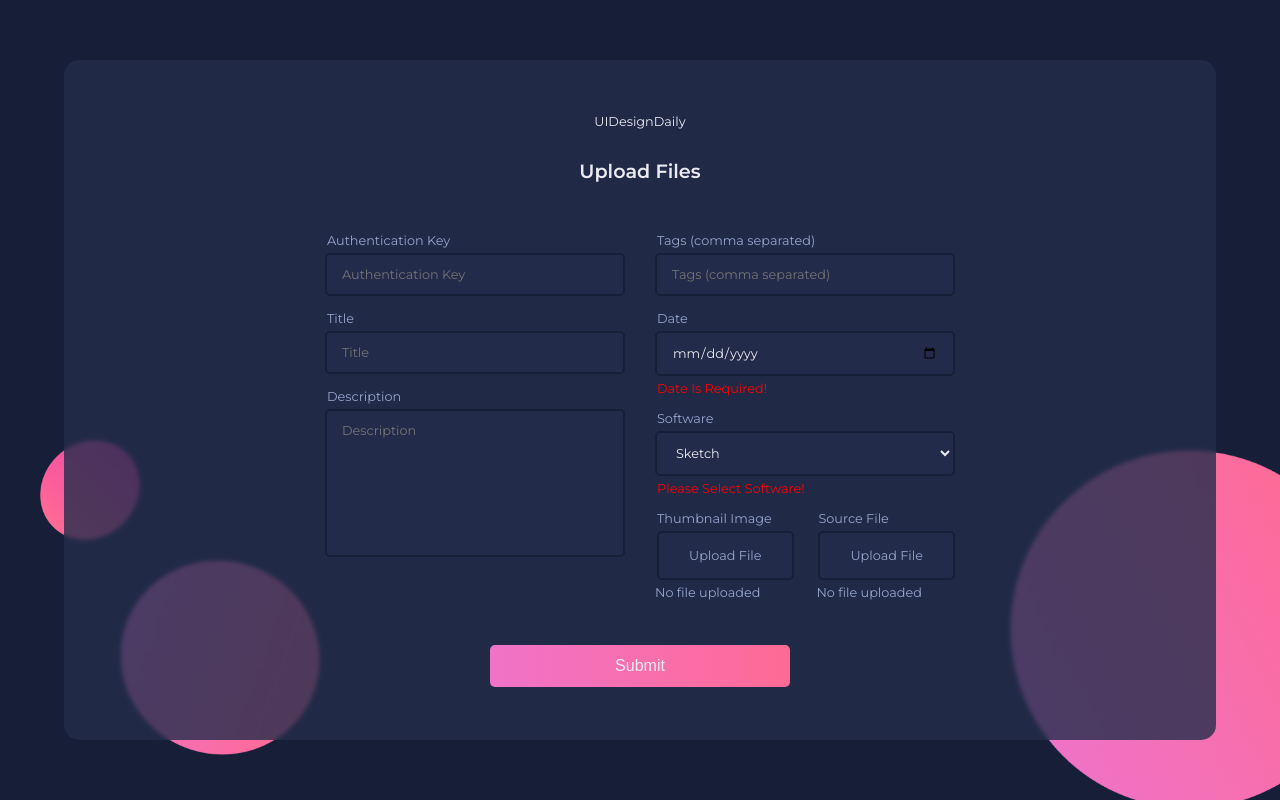
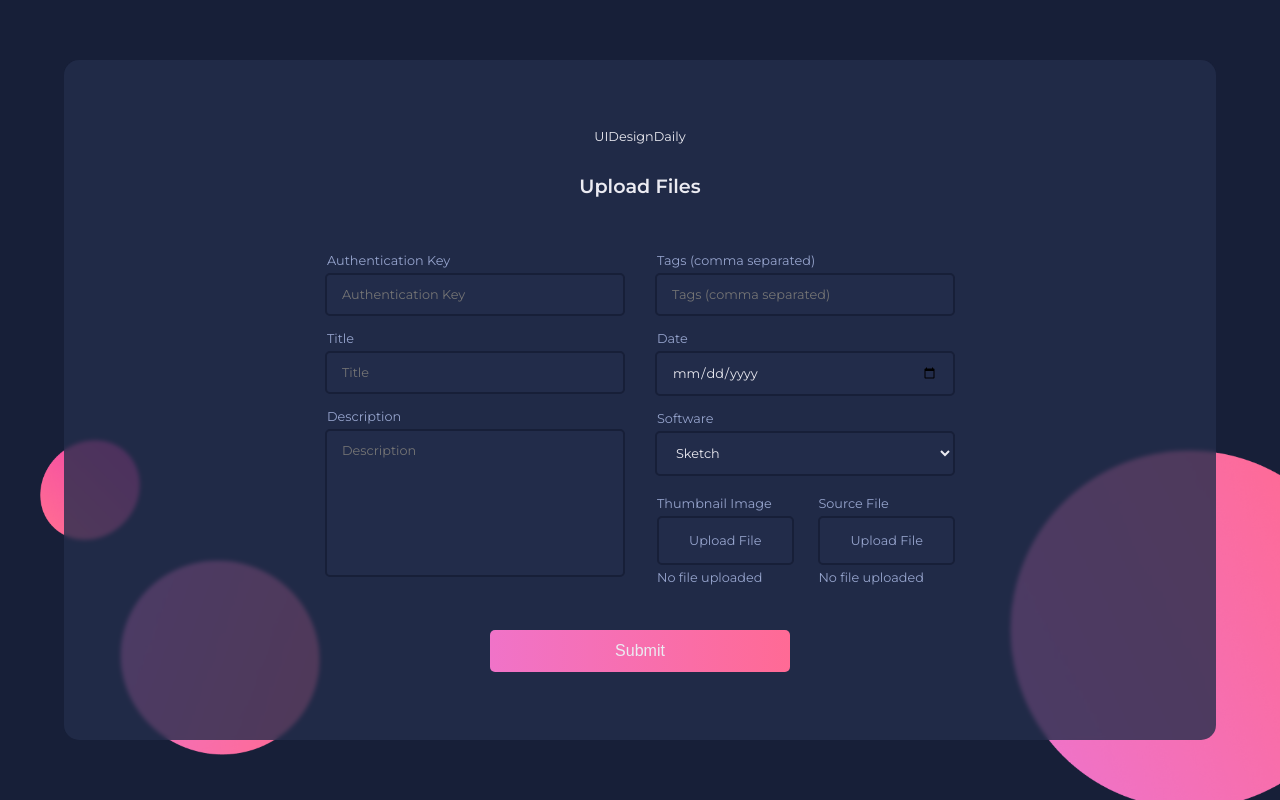
Before and after one commit to thisisrohitkumar/zupple_labs_take_home_assessment, a React (Vite) app: page /screen1 in a window 1280 px wide. Built offline with nearby package versions, Linux system fonts and the light colour scheme.

Commit message:
create: screen1 form UX

```diff
--- a/src/components/Form.jsx
+++ b/src/components/Form.jsx
@@ -4,8 +4,14 @@ const Form = () => {
   const initialValues = {
     authKey: "",
     title: "",
-    desc : "",
-    tags : ""
+    desc: "",
+    tags: "",
+    date: "",
+    software: "Sketch",
+    image: null,
+    file: null,
+    imageName: "No file uploaded",
+    fileName: "No file uploaded",
   };
 
   const [formValues, setFormValues] = useState(initialValues);
@@ -13,15 +19,27 @@ const Form = () => {
   const [isSubmit, setIsSubmit] = useState(false);
 
   const handleChange = (e) => {
-    const {name, value} = e.target
-    setFormValues({...formValues, [name] : value})
-  }
+    const { name, type, value } = e.target;
+    if (type === "file") {
+      const file = e.target.files[0];
+      setFormValues((prevValues) => ({
+        ...prevValues,
+        [name]: file,
+        [`${name}Name`]: file.name,
+      }));
+    } else {
+      setFormValues((prevValues) => ({
+        ...prevValues,
+        [name]: value,
+      }));
+    }
+  };
 
   const handleSubmit = (e) => {
     e.preventDefault();
     console.log("submit is clicked");
-    setFormErrors(validateForm(formValues))
-    setIsSubmit(true)
+    setFormErrors(validateForm(formValues));
+    setIsSubmit(true);
   };
 
   useEffect(() => {
@@ -37,6 +55,8 @@ const Form = () => {
 
     if (!values.authKey) {
       errors.authKey = "Invalid Auth Key!";
+    } else if (values.authKey.length < 10) {
+      errors.authKey = "Auth Key Must Be 10 Char Long!";
     }
     if (!values.title) {
       errors.title = "Title is Required!";
@@ -47,9 +67,21 @@ const Form = () => {
     if (!values.tags) {
       errors.tags = "Tags must be comma seperated!";
     }
+    if (!values.date) {
+      errors.date = "Invalid Date Format";
+    }
+    if (!values.software) {
+      errors.software = "Software is Required!";
+    }
+    if (!values.image) {
+      errors.image = "Image Is Required!";
+    }
+    if (!values.file) {
+      errors.file = "File Is Required!";
+    }
 
-    return errors
-  }
+    return errors;
+  };
 
   return (
     <>
@@ -57,6 +89,8 @@ const Form = () => {
         <div className="form__grid">
           <div className="form__grid__row1">
             <div className="form__grid__column1">
+
+              {/* Authentication Key */}
               <div className="form__field">
                 <label htmlFor="authKey">Authentication Key</label>
                 <input
@@ -66,10 +100,14 @@ const Form = () => {
                   placeholder="Authentication Key"
                   value={formValues.authKey}
                   onChange={handleChange}
+                  aria-describedby="authError"
                 />
-                <small id="authError">{formErrors.authKey}</small>
+                <small id="authError" className="error-message">
+                  {formErrors.authKey}
+                </small>
               </div>
 
+              {/* Title */}
               <div className="form__field">
                 <label htmlFor="title">Title</label>
                 <input
@@ -79,24 +117,33 @@ const Form = () => {
                   placeholder="Title"
                   value={formValues.title}
                   onChange={handleChange}
+                  aria-describedby="titleError"
                 />
-                <small id="titleError">{formErrors.title}</small>
+                <small id="titleError" className="error-message">
+                  {formErrors.title}
+                </small>
               </div>
 
+              {/* Description */}
               <div className="form__field">
                 <label htmlFor="desc">Description</label>
                 <textarea
                   name="desc"
-                  id=""
+                  id="desc"
                   rows="8"
                   placeholder="Description"
                   value={formValues.desc}
                   onChange={handleChange}
+                  aria-describedby="descError"
                 ></textarea>
-                <small id="descError">{formErrors.desc}</small>
+                <small id="descError" className="error-message">
+                  {formErrors.desc}
+                </small>
               </div>
             </div>
             <div className="form__grid__column2">
+
+              {/* Tags */}
               <div className="form__field">
                 <label htmlFor="tags">Tags (comma separated)</label>
                 <input
@@ -106,10 +153,14 @@ const Form = () => {
                   placeholder="Tags (comma separated)"
                   value={formValues.tags}
                   onChange={handleChange}
+                  aria-describedby="tagsError"
                 />
-                <small id="tagsError">{formErrors.tags}</small>
+                <small id="tagsError" className="error-message">
+                  {formErrors.tags}
+                </small>
               </div>
 
+              {/* Date */}
               <div className="form__field">
                 <label htmlFor="date">Date</label>
                 <input
@@ -117,40 +168,81 @@ const Form = () => {
                   name="date"
                   id="date"
                   placeholder="DD/MM/YY"
+                  value={formValues.date}
+                  onChange={handleChange}
+                  aria-describedby="dateError"
                 />
-                <small id="dateError">Date Is Required!</small>
+                <small id="dateError" className="error-message">
+                  {formErrors.date}
+                </small>
               </div>
 
+              {/* Software */}
               <div className="form__field">
                 <label htmlFor="software">Software</label>
-                <select name="software" id="software">
+                <select
+                  name="software"
+                  id="software"
+                  onChange={handleChange}
+                  value={formValues.software}
+                  aria-describedby="softwareError"
+                >
                   <option value="sketch">Sketch</option>
                   <option value="figma">Figma</option>
                   <option value="illustrator">Illustrator</option>
                 </select>
-                <small id="softwareError">Please Select Software!</small>
+                <small id="softwareError" className="error-message">
+                  {formErrors.software}
+                </small>
               </div>
+
+              {/* Image and File */}
               <div className="form__field custom-file">
                 <span>
-                  <label>Thumbnail Image</label>
-                  <label htmlFor="image" className="custom-file-upload">
+                  <label htmlFor="image">Thumbnail Image</label>
+                  <label className="custom-file-upload">
                     Upload File
+                    <input
+                      type="file"
+                      name="image"
+                      id="image"
+                      onChange={handleChange}
+                      aria-describedby="fileError"
+                    />
                   </label>
-                  <input type="file" name="image" id="image" />
-                  <p id="fileError">No file uploaded</p>
+                  <p id="fileName" className="error-message">
+                    {formValues.imageName}
+                  </p>
+                  <p id="fileError" className="error-message">
+                    {formErrors.image}
+                  </p>
                 </span>
+
                 <span>
-                  <label>Source File</label>
-                  <label htmlFor="file" className="custom-file-upload">
+                  <label htmlFor="file">Source File</label>
+                  <label className="custom-file-upload">
                     Upload File
+                    <input
+                      type="file"
+                      name="file"
+                      id="file"
+                      onChange={handleChange}
+                      aria-describedby="fileError"
+                    />
                   </label>
-                  <input type="file" name="file" id="file" />
-                  <p id="fileError">No file uploaded</p>
+                  <p id="fileName" className="error-message">
+                    {formValues.fileName}
+                  </p>
+                  <p id="fileError" className="error-message">
+                    {formErrors.file}
+                  </p>
                 </span>
               </div>
             </div>
           </div>
           <div className="form__grid__row2">
+
+            {/* Submit Button */}
             <div className="form__submit">
               <button type="submit">Submit</button>
             </div>
--- a/src/stylesheets/form.css
+++ b/src/stylesheets/form.css
@@ -26,12 +26,15 @@
 }
 .form label{
     margin-bottom: 5px;
+    margin-top: 5px;
     color: var(--s1-accent-color-dark);
 }
 
 .form small{
     margin-top: 5px;
+    /* margin-bottom: 5px; */
     color: red;
+    float: right;
     /* visibility: hidden; */
 }
 
@@ -92,12 +95,19 @@ input[type="file"] {
     display: flex;
     justify-content: space-between;
     width: 100%;
-    /* background-color: #fff; */
 }
 
 #fileError{
     font-size: .8rem;
+    color: red;
+    float: right;
+}
+
+#fileName{
+    font-size: .8rem;
     color: var(--s1-accent-color-dark);
+    float: left;
+    margin-left: 2px
 }
 
 @media screen and (max-width: 756px) {
```
